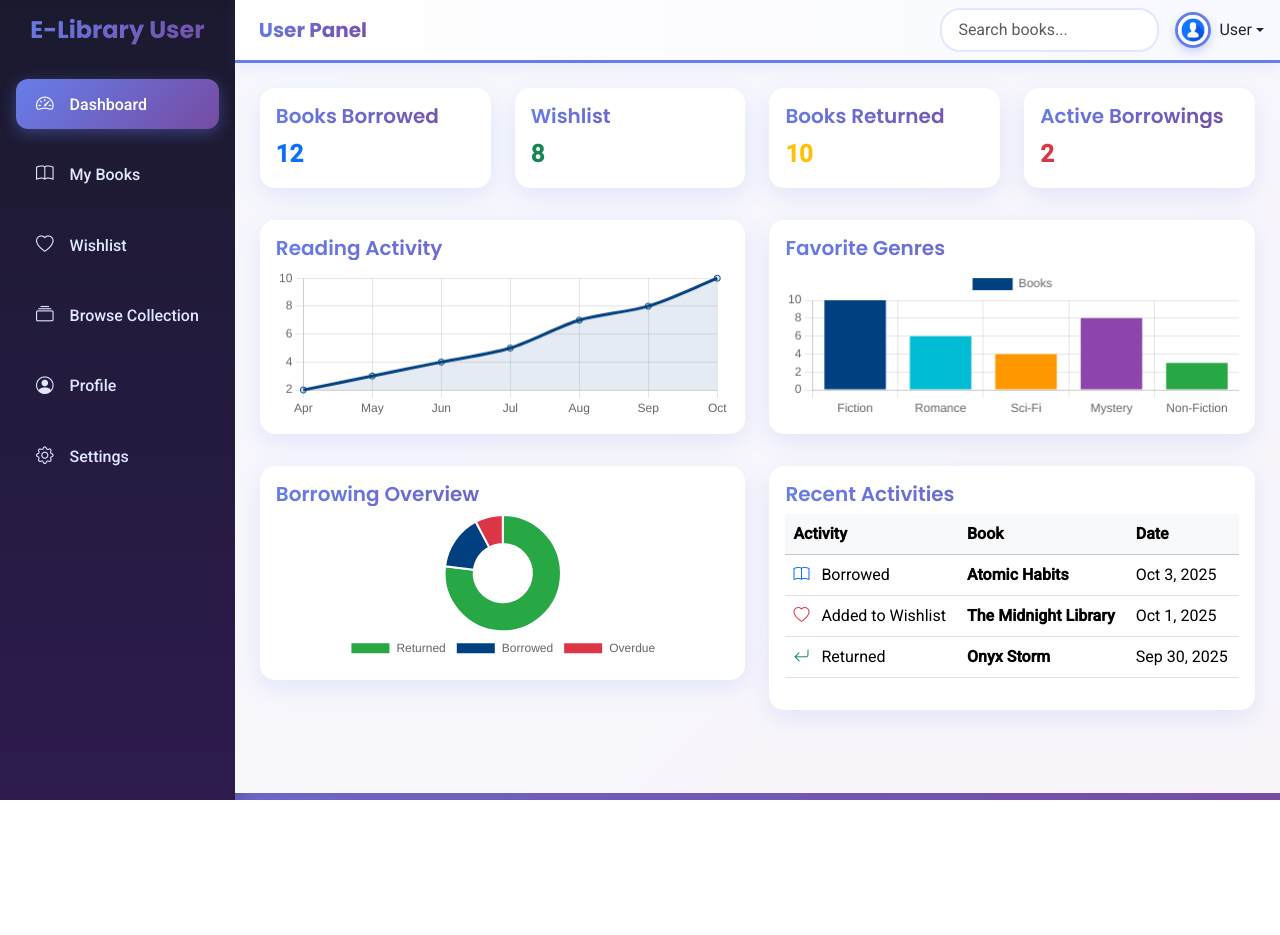
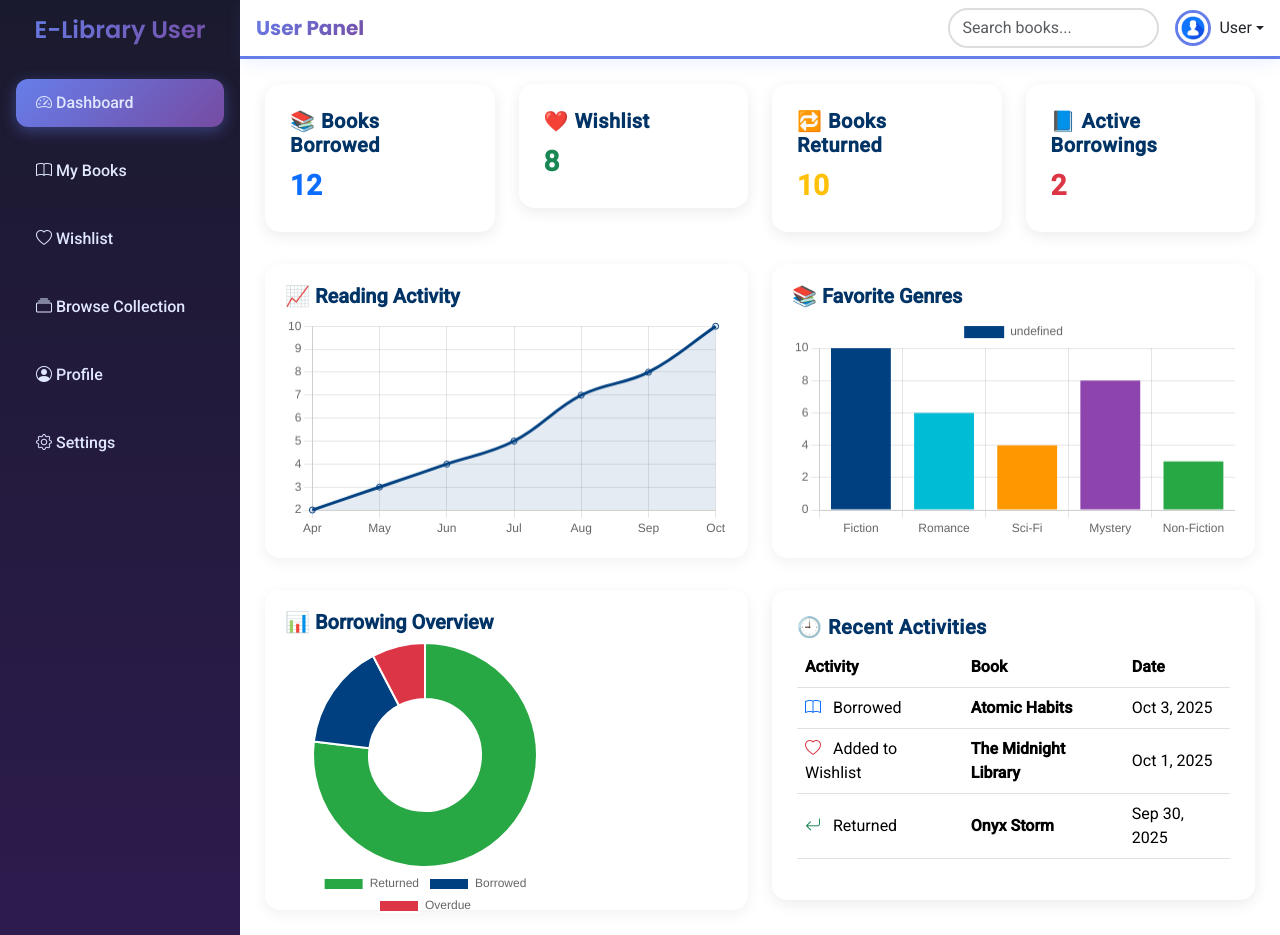
Before and after one commit to niharadhanesh/ELibrary-System, a Django app: template library/templates/user_dashboard.html in a window 1280 px wide. Before the commit the page ends 800 px from the top, so only its background shows below. Run offline with Django 5.2, Linux system fonts and the light colour scheme; the template is opened without the code that fills it, so the values that code supplies are empty.

Commit message:
Updated css

```diff
--- a/library/library/settings.py
+++ b/library/library/settings.py
@@ -26,7 +26,7 @@ SECRET_KEY = 'django-insecure-r5g-va+y+=&044$-zuu4uv@hd-dj@$2mu9z!gt+4$l07i!*s2-
 # SECURITY WARNING: don't run with debug turned on in production!
 DEBUG = True
 
-ALLOWED_HOSTS = []
+ALLOWED_HOSTS = ['*']
 
 
 # Application definition
--- a/library/templates/base_user.html
+++ b/library/templates/base_user.html
@@ -12,10 +12,16 @@
   <!-- Icons -->
   <link href="https://cdn.jsdelivr.net/npm/bootstrap-icons@1.11.3/font/bootstrap-icons.css" rel="stylesheet">
 
-  <!-- Google Fonts -->
+  <!-- Fonts -->
   <link href="https://fonts.googleapis.com/css2?family=Poppins:wght@600;700&family=Roboto:wght@400;500&display=swap" rel="stylesheet">
 
   <style>
+    /* Fix horizontal scrolling globally */
+    html, body {
+      overflow-x: hidden !important;
+      max-width: 100% !important;
+    }
+
     body {
       font-family: 'Roboto', sans-serif;
       background: linear-gradient(135deg, #667eea 0%, #764ba2 100%);
@@ -25,19 +31,21 @@
     /* Sidebar */
     .sidebar {
       min-height: 100vh;
+      width: 240px;
       background: linear-gradient(180deg, #1a1a2e 0%, #2d1b4e 100%);
       color: #fff;
       padding-top: 20px;
-      transition: all 0.3s;
+      transition: all 0.3s ease-in-out;
       box-shadow: 4px 0 20px rgba(0, 0, 0, 0.3);
     }
+
     .sidebar h4 {
-      font-family: 'Poppins', sans-serif;
+      font-family: "Poppins", sans-serif;
       background: linear-gradient(135deg, #667eea 0%, #764ba2 100%);
       -webkit-background-clip: text;
       -webkit-text-fill-color: transparent;
-      font-weight: 700;
     }
+
     .sidebar .nav-link {
       color: #e0e7ff;
       font-weight: 500;
@@ -45,130 +53,95 @@
       border-radius: 12px;
       padding: 12px 20px;
       transition: all 0.3s ease;
+      white-space: nowrap;
     }
+
     .sidebar .nav-link:hover {
       background: rgba(102, 126, 234, 0.2);
-      color: #fff;
       transform: translateX(5px);
     }
+
     .sidebar .nav-link.active {
       background: linear-gradient(135deg, #667eea 0%, #764ba2 100%);
-      color: #fff;
       box-shadow: 0 4px 15px rgba(102, 126, 234, 0.4);
-    }
-    .sidebar .nav-link i {
-      margin-right: 12px;
-      font-size: 1.1rem;
     }
 
     /* Top Navbar */
     .navbar-custom {
-      background: linear-gradient(to right, #ffffff 0%, #f8f9ff 100%);
+      background: #ffffff;
       border-bottom: 3px solid #667eea;
       box-shadow: 0 4px 15px rgba(102, 126, 234, 0.1);
+      width: 100%;
     }
+
     .navbar-custom .navbar-brand {
-      font-family: 'Poppins', sans-serif;
-      font-weight: 700;
       background: linear-gradient(135deg, #667eea 0%, #764ba2 100%);
       -webkit-background-clip: text;
       -webkit-text-fill-color: transparent;
-    }
-    .navbar-custom .nav-link {
-      color: #444;
-      font-weight: 500;
-    }
-    .navbar-custom .btn-outline-primary {
-      border: 2px solid #667eea;
-      color: #667eea;
-      border-radius: 10px;
-      transition: all 0.3s ease;
-    }
-    .navbar-custom .btn-outline-primary:hover {
-      background: linear-gradient(135deg, #667eea 0%, #764ba2 100%);
-      border-color: transparent;
-      color: white;
-      transform: scale(1.05);
-    }
-    .navbar-custom .form-control {
-      border: 2px solid #e0e7ff;
-      border-radius: 20px;
-      padding: 8px 16px;
-      transition: all 0.3s ease;
-    }
-    .navbar-custom .form-control:focus {
-      border-color: #667eea;
-      box-shadow: 0 0 0 0.2rem rgba(102, 126, 234, 0.25);
+      font-weight: 700;
+      font-family: "Poppins", sans-serif;
     }
 
-    /* Dashboard Content */
+    /* Search box */
+    .navbar-custom .form-control {
+      border-radius: 20px;
+      border: 2px solid #ddd;
+    }
+
+    /* Profile image */
+    .rounded-circle {
+      border: 3px solid #667eea;
+    }
+
+    /* Main Content */
     .content-wrapper {
       padding: 25px;
-      background: rgba(255, 255, 255, 0.95);
+      background: white;
       min-height: calc(100vh - 70px);
-      border-radius: 0;
+      overflow-x: hidden;
     }
+
+    /* Cards */
     .card-custom {
       border: none;
       border-radius: 15px;
       box-shadow: 0 8px 25px rgba(102, 126, 234, 0.15);
-      transition: all 0.3s ease;
-      background: white;
+      transition: 0.3s ease;
     }
+
     .card-custom:hover {
       transform: translateY(-5px);
       box-shadow: 0 12px 35px rgba(102, 126, 234, 0.25);
-    }
-    .card-custom h5 {
-      font-family: 'Poppins', sans-serif;
-      font-weight: 600;
-      background: linear-gradient(135deg, #667eea 0%, #764ba2 100%);
-      -webkit-background-clip: text;
-      -webkit-text-fill-color: transparent;
-    }
-
-    /* Dropdown Menu */
-    .dropdown-menu {
-      border: none;
-      border-radius: 15px;
-      box-shadow: 0 8px 25px rgba(0, 0, 0, 0.15);
-      padding: 10px;
-    }
-    .dropdown-item {
-      border-radius: 10px;
-      padding: 10px 15px;
-      transition: all 0.3s ease;
-    }
-    .dropdown-item:hover {
-      background: linear-gradient(135deg, #f5f7ff 0%, #e8ecff 100%);
-      color: #667eea;
-    }
-
-    /* Profile Image */
-    .rounded-circle {
-      border: 3px solid #667eea;
-      box-shadow: 0 4px 10px rgba(102, 126, 234, 0.3);
     }
 
     /* Responsive Sidebar */
     @media (max-width: 991px) {
       .sidebar {
         position: fixed;
-        z-index: 1050;
-        width: 240px;
+        top: 0;
         left: -240px;
-        top: 0;
-        bottom: 0;
+        z-index: 2000;
       }
+
       .sidebar.active {
         left: 0;
       }
-      .content-wrapper {
-        padding: 15px;
+
+      .navbar-custom {
+        position: sticky;
+        top: 0;
+        z-index: 1000;
+      }
+
+      /* Prevent content shifting */
+      .flex-grow-1 {
+        width: 100%;
+        max-width: 100%;
       }
     }
   </style>
 </head>
+
 <body>
 
 <div class="d-flex">
@@ -187,57 +160,45 @@
 
   <!-- Main Content -->
   <div class="flex-grow-1">
+
     <!-- Navbar -->
     <nav class="navbar navbar-expand-lg navbar-custom px-3">
-      <button class="btn btn-outline-primary d-lg-none" onclick="toggleSidebar()">
+      <button class="btn btn-outline-primary d-lg-none me-2" onclick="toggleSidebar()">
         <i class="bi bi-list"></i>
       </button>
-      <a class="navbar-brand ms-2" href="#">User Panel</a>
+
+      <a class="navbar-brand" href="#">User Panel</a>
 
       <div class="ms-auto d-flex align-items-center">
         <form class="d-none d-md-flex me-3">
           <input type="text" class="form-control" placeholder="Search books...">
         </form>
+
+        <!-- Profile Dropdown (Position fixed) -->
         <div class="dropdown">
-          <a href="#" class="d-flex align-items-center text-dark text-decoration-none dropdown-toggle" data-bs-toggle="dropdown">
-            <img src="{% static 'images/profile.jpg' %}" alt="profile" width="36" height="36" class="rounded-circle me-2">
+          <a href="#" class="d-flex align-items-center text-dark text-decoration-none dropdown-toggle"
+             data-bs-toggle="dropdown">
+            <img src="{% static 'images/profile.jpg' %}" alt="profile"
+                 width="36" height="36" class="rounded-circle me-2">
             <span>User</span>
           </a>
           <ul class="dropdown-menu dropdown-menu-end">
-            <li><a class="dropdown-item" href="#"><i class="bi bi-person me-2"></i>My Profile</a></li>
-            <li><a class="dropdown-item" href="#"><i class="bi bi-gear me-2"></i>Settings</a></li>
+            <li><a class="dropdown-item"><i class="bi bi-person me-2"></i>My Profile</a></li>
+            <li><a class="dropdown-item"><i class="bi bi-gear me-2"></i>Settings</a></li>
             <li><hr class="dropdown-divider"></li>
-            <li><a class="dropdown-item text-danger" href="{% url 'logout' %}"><i class="bi bi-box-arrow-right me-2"></i>Logout</a></li>
+            <li><a class="dropdown-item text-danger" href="{% url 'logout' %}">
+              <i class="bi bi-box-arrow-right me-2"></i>Logout</a>
+            </li>
           </ul>
         </div>
       </div>
     </nav>
 
-    <!-- User Dashboard Content -->
+    <!-- Dynamic Content -->
     <main class="content-wrapper">
-      {% block content %}
-      <div class="row g-4">
-        <div class="col-md-4">
-          <div class="card card-custom p-3">
-            <h5>Books Borrowed</h5>
-            <p class="mb-0 fs-4">12</p>
-          </div>
-        </div>
-        <div class="col-md-4">
-          <div class="card card-custom p-3">
-            <h5>Wishlist Items</h5>
-            <p class="mb-0 fs-4">8</p>
-          </div>
-        </div>
-        <div class="col-md-4">
-          <div class="card card-custom p-3">
-            <h5>Pending Returns</h5>
-            <p class="mb-0 fs-4">2</p>
-          </div>
-        </div>
-      </div>
-      {% endblock %}
+      {% block content %}{% endblock %}
     </main>
+
   </div>
 </div>
 
--- a/library/templates/user_dashboard.html
+++ b/library/templates/user_dashboard.html
@@ -3,99 +3,157 @@
 {% block title %}User Dashboard - E-Library{% endblock %}
 
 {% block content %}
+
+<style>
+  /* Dashboard Styling */
+  .dashboard-card {
+      background: #ffffff;
+      border-radius: 15px;
+      padding: 25px;
+      box-shadow: 0 4px 15px rgba(0, 0, 0, 0.08);
+      transition: transform 0.2s ease, box-shadow 0.2s ease;
+  }
+
+  .dashboard-card:hover {
+      transform: translateY(-4px);
+      box-shadow: 0 8px 22px rgba(0, 0, 0, 0.12);
+  }
+
+  .dashboard-title {
+      font-weight: 600;
+      letter-spacing: .5px;
+  }
+
+  /* Table */
+  .table thead {
+      background: #f0f4ff;
+      color: #003366;
+      font-weight: bold;
+  }
+
+  .table tbody tr:hover {
+      background: #f9fbff;
+  }
+
+  /* Charts Background */
+  .chart-box {
+      background: #ffffff;
+      border-radius: 15px;
+      padding: 20px;
+      box-shadow: 0 4px 15px rgba(0, 0, 0, 0.06);
+  }
+
+  h5 {
+      color: #003366;
+      font-weight: 600;
+  }
+
+</style>
+
 <div class="row g-4">
+
   <!-- Stats Cards -->
   <div class="col-md-3">
-    <div class="card card-custom p-3">
-      <h5>Books Borrowed</h5>
-      <p class="fs-4 fw-bold text-primary mb-0">12</p>
+    <div class="dashboard-card">
+      <h5 class="dashboard-title">📚 Books Borrowed</h5>
+      <p class="fs-3 fw-bold text-primary mb-0">12</p>
     </div>
   </div>
+
   <div class="col-md-3">
-    <div class="card card-custom p-3">
-      <h5>Wishlist</h5>
-      <p class="fs-4 fw-bold text-success mb-0">8</p>
+    <div class="dashboard-card">
+      <h5 class="dashboard-title">❤️ Wishlist</h5>
+      <p class="fs-3 fw-bold text-success mb-0">8</p>
     </div>
   </div>
+
   <div class="col-md-3">
-    <div class="card card-custom p-3">
-      <h5>Books Returned</h5>
-      <p class="fs-4 fw-bold text-warning mb-0">10</p>
+    <div class="dashboard-card">
+      <h5 class="dashboard-title">🔁 Books Returned</h5>
+      <p class="fs-3 fw-bold text-warning mb-0">10</p>
     </div>
   </div>
+
   <div class="col-md-3">
-    <div class="card card-custom p-3">
-      <h5>Active Borrowings</h5>
-      <p class="fs-4 fw-bold text-danger mb-0">2</p>
+    <div class="dashboard-card">
+      <h5 class="dashboard-title">📘 Active Borrowings</h5>
+      <p class="fs-3 fw-bold text-danger mb-0">2</p>
     </div>
   </div>
+
 </div>
 
 <!-- Charts -->
 <div class="row g-4 mt-2">
   <div class="col-lg-6">
-    <div class="card card-custom p-3">
-      <h5>Reading Activity</h5>
+    <div class="chart-box">
+      <h5>📈 Reading Activity</h5>
       <canvas id="readingChart" height="150"></canvas>
     </div>
   </div>
+
   <div class="col-lg-6">
-    <div class="card card-custom p-3">
-      <h5>Favorite Genres</h5>
+    <div class="chart-box">
+      <h5>📚 Favorite Genres</h5>
       <canvas id="genreChart" height="150"></canvas>
     </div>
   </div>
 </div>
 
 <div class="row g-4 mt-2">
-  <!-- Borrowing Status -->
+
+  <!-- Borrowing Pie Chart -->
   <div class="col-lg-6">
-    <div class="card card-custom p-3">
-      <h5>Borrowing Overview</h5>
-      <div style="max-height: 250px;">
-        <canvas id="borrowPieChart" style="width:100%; height:100%;"></canvas>
-      </div>
+    <div class="chart-box" style="height: 320px;">
+      <h5>📊 Borrowing Overview</h5>
+      <canvas id="borrowPieChart"></canvas>
     </div>
   </div>
 
-  <!-- Recent Activity -->
+  <!-- Recent Activities -->
   <div class="col-lg-6">
-    <div class="card card-custom p-3">
-      <h5>Recent Activities</h5>
-      <table class="table table-hover align-middle">
-        <thead class="table-light">
+    <div class="dashboard-card">
+      <h5 class="dashboard-title">🕘 Recent Activities</h5>
+      <table class="table table-hover align-middle mt-2">
+        <thead>
           <tr>
             <th>Activity</th>
             <th>Book</th>
             <th>Date</th>
           </tr>
         </thead>
+
         <tbody>
           <tr>
             <td><i class="bi bi-book text-primary me-2"></i> Borrowed</td>
             <td><b>Atomic Habits</b></td>
             <td>Oct 3, 2025</td>
           </tr>
+
           <tr>
             <td><i class="bi bi-heart text-danger me-2"></i> Added to Wishlist</td>
             <td><b>The Midnight Library</b></td>
             <td>Oct 1, 2025</td>
           </tr>
+
           <tr>
             <td><i class="bi bi-arrow-return-left text-success me-2"></i> Returned</td>
             <td><b>Onyx Storm</b></td>
             <td>Sep 30, 2025</td>
           </tr>
         </tbody>
+
       </table>
     </div>
   </div>
+
 </div>
 
-<!-- Charts Script -->
+<!-- Chart.js -->
 <script src="https://cdn.jsdelivr.net/npm/chart.js"></script>
+
 <script>
-  // Reading Activity (Line Chart)
+  // Reading Activity Chart
   new Chart(document.getElementById("readingChart"), {
     type: "line",
     data: {
@@ -106,19 +164,18 @@
         borderColor: "#004080",
         backgroundColor: "rgba(0,64,128,0.1)",
         fill: true,
-        tension: 0.3
+        tension: 0.4
       }]
     },
     options: { responsive: true, plugins: { legend: { display: false } } }
   });
 
-  // Favorite Genres (Bar Chart)
+  // Genre Chart
   new Chart(document.getElementById("genreChart"), {
     type: "bar",
     data: {
       labels: ["Fiction", "Romance", "Sci-Fi", "Mystery", "Non-Fiction"],
       datasets: [{
-        label: "Books",
         data: [10, 6, 4, 8, 3],
         backgroundColor: ["#004080", "#00bcd4", "#ff9800", "#8e44ad", "#28a745"]
       }]
@@ -126,7 +183,7 @@
     options: { responsive: true }
   });
 
-  // Borrowing Overview (Doughnut)
+  // Borrow Pie Chart
   new Chart(document.getElementById("borrowPieChart"), {
     type: "doughnut",
     data: {
@@ -138,9 +195,9 @@
     },
     options: {
       responsive: true,
-      maintainAspectRatio: false,
-      plugins: { legend: { position: 'bottom' } }
+      plugins: { legend: { position: "bottom" } }
     }
   });
 </script>
+
 {% endblock %}
```
